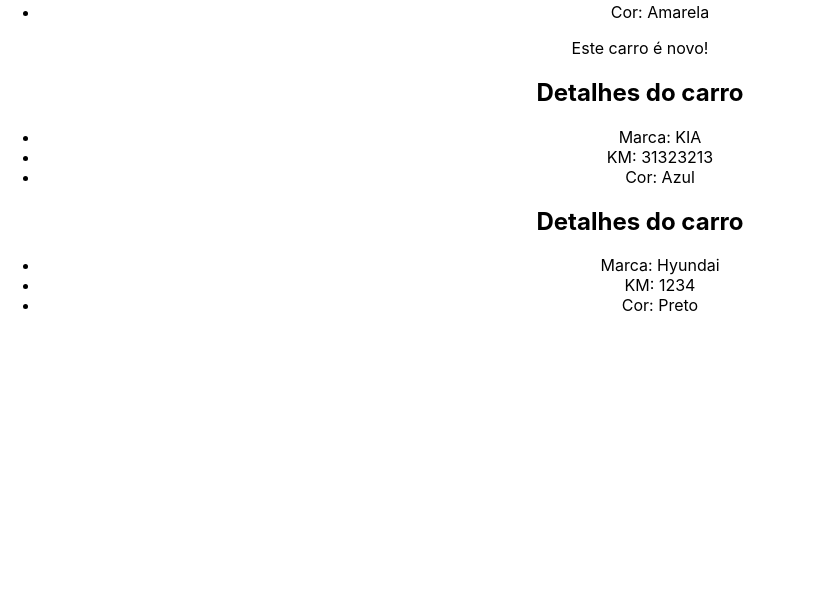
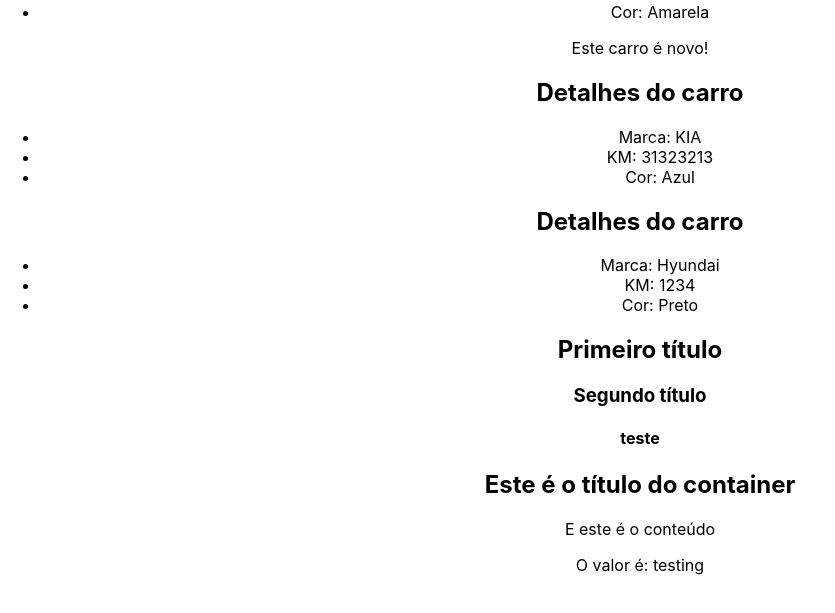
Before and after one commit to tjeveraldo/Proj_React, a React (Create React App) app in the folder 3_AVANCANDO_EM_REACT/avancando/: page / in a window 1280 px wide. Shown: the part 3682-4295 px from the top of the page, without its empty margins (0-835 px from the left). Built offline with nearby package versions, Linux system fonts and the light colour scheme.

Commit message:
FRAGMENT, CHILDRENS E CONTAINERS

```diff
--- a/3_AVANCANDO_EM_REACT/avancando/src/App.js
+++ b/3_AVANCANDO_EM_REACT/avancando/src/App.js
@@ -8,9 +8,12 @@
 import ListRender from './components/ListRender';
 import ManageData from './components/ManageData';
 import ShowUserName from './components/ShowUserName';
+import Fragment from './components/Fragment';
+import Container from './components/Container';
+
 
 function App() {
-  const name="Joaquim";
+  //const name="Joaquim";
 
   const [userName] = useState("Manoel")
 
@@ -48,6 +51,12 @@
           km={car.km}
           newCar={car.newCar} />
       ))}
+      {/* Fragment */}
+      <Fragment propFragment="teste"/>
+      {/* children */}
+      <Container myValue="testing">
+        <p>E este é o conteúdo</p>
+      </Container>
     </div>
   );
 }
--- /dev/null
+++ b/3_AVANCANDO_EM_REACT/avancando/src/components/Container.js
@@ -0,0 +1,11 @@
+const Container = ({ children, myValue }) => {
+    return (
+        <div>
+            <h2>Este é o título do container</h2>
+            {children}
+            <p>O valor é: {myValue}</p>
+        </div>
+    )
+}
+
+export default Container
--- /dev/null
+++ b/3_AVANCANDO_EM_REACT/avancando/src/components/Fragment.js
@@ -0,0 +1,13 @@
+import React from 'react'
+
+const Fragment = ({propFragment}) => {
+  return (
+    <>
+        <h2>Primeiro título</h2>
+        <h3>Segundo título </h3>
+        <h4>{propFragment}</h4>
+    </>
+  )
+}
+
+export default Fragment
```
